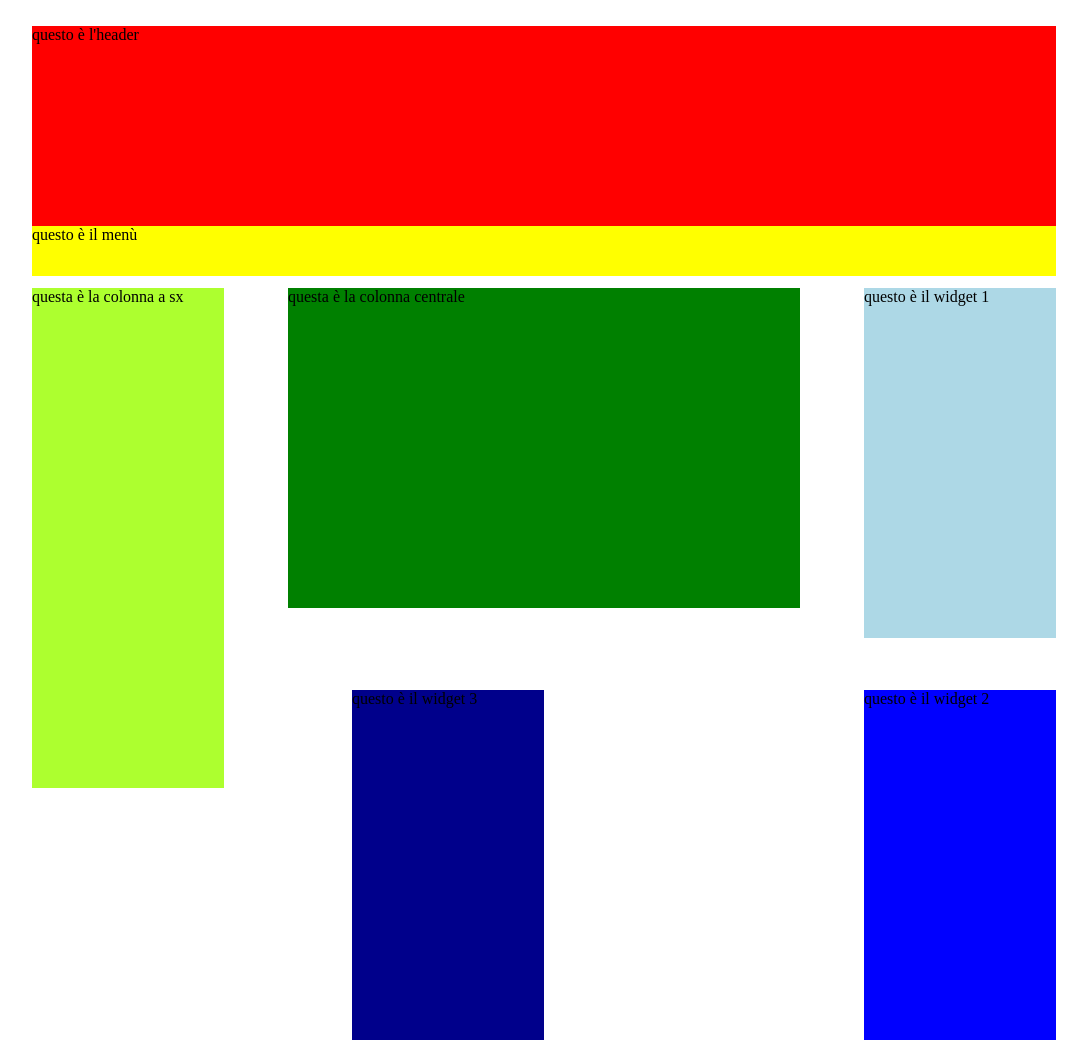
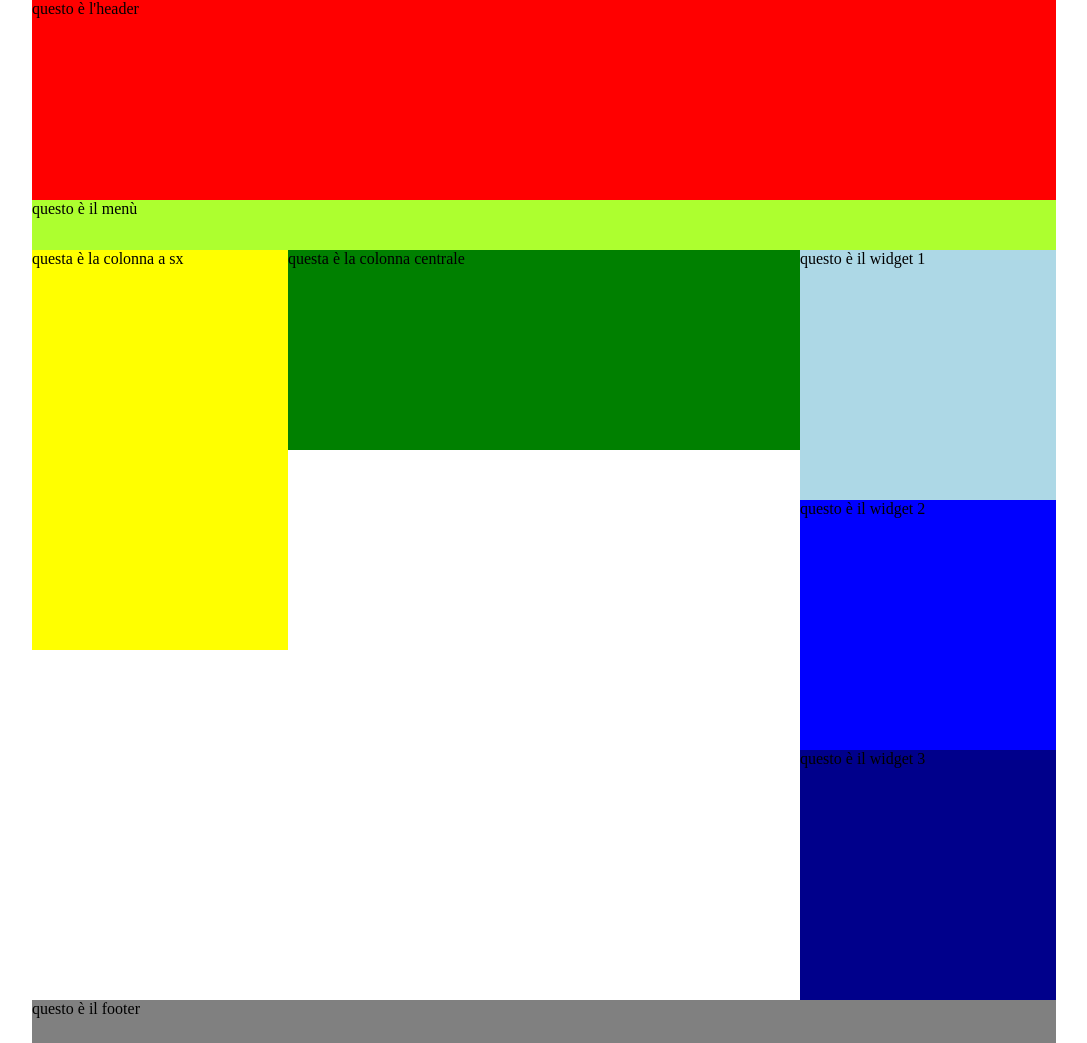
Before and after one commit to Walter-Satriano/htmlcss-struttura-wp, a plain HTML site: page index.html in a window 1280 px wide. Shown: the top 1043 px of the page, without its empty margins (96-1183 px from the left). Drawn offline with Linux system fonts and the light colour scheme.

Commit message:
problema risolto

```diff
--- a/index.html
+++ b/index.html
@@ -8,27 +8,32 @@
 
   <body>
 
+    <div class="container">
       <!--header-->
       <header>
         questo è l'header
       </header>
 
       <!--menù-->
-    <aside>
+      <nav>
         questo è il menù
-    </aside>
+      </nav>
 
       <!--contenitore principale-->
-    <div class="clearfix">
-      <!--sezione principale -->
-      <section>
+      <main class="clearfix">
+
+        <!--colonna sinistra -->
         <div class="colonnasx">
           questa è la colonna a sx
         </div>
 
+        <!--colonna centrale -->
         <div class="colonnacenter">
           questa è la colonna centrale
         </div>
+
+        <!--colonna destra -->
+        <div class="colonnadx">
 
           <div class="widgetdx1">
             questo è il widget 1
@@ -42,13 +47,15 @@
             questo è il widget 3
           </div>
 
-      </section>
         </div>
+      </main>
 
       <!--footer-->
       <footer>
         questo è il footer
       </footer>
 
+    </div>
+
   </body>
 </html>
--- a/master.css
+++ b/master.css
@@ -4,20 +4,23 @@
   box-sizing: border-box;
 }
 
+.container{
+  width: 80%;
+  margin: auto;
+}
+
 header{
   background-color: red;
   height: 200px;
-  margin-top: 2%;
-  margin-left: 10%;
-  margin-right: 10%;
 }
 
-aside{
-  background-color: yellow;
+nav{
+  background-color: greenyellow;
   height: 50px;
-  margin-bottom: 1%;
-  margin-left: 10%;
-  margin-right: 10%;
+}
+
+.clearfix{
+  position: relative;
 }
 
 .clearfix::after{
@@ -27,67 +30,40 @@ aside{
 }
 
 .colonnasx{
-  display: inline-block;
-  position: relative;
-  background-color: greenyellow;
-  height: 500px;
-  width: 15%;
-  float: left;
-  margin-left: 10%;
-  margin-right: 5%;
+  background-color: yellow;
+  height: 400px;
+  width: 25%;
+  float:left;
 }
 
 .colonnacenter{
-  display: inline-block;
-  position: relative;
   background-color: green;
-  height: 320px;
-  width: 40%;
+  height: 200px;
+  width: 50%;
+  float:left;
+}
+
+.colonnadx{
+  width: 25%;
   float: left;
 }
 
 .widgetdx1{
-  display: inline-block;
-  position: relative;
   background-color: lightblue;
-  height: 350px;
-  width: 15%;
-  float: left;
-  margin-left: 5%;
-  margin-right: 10%;
-  margin-bottom: 4%;
+  height: 250px;
 }
 
 .widgetdx2{
-  display: inline-block;
-  position: relative;
   background-color: blue;
-  height: 350px;
-  width: 15%;
-  float: right;
-  margin-left: 5%;
-  margin-right: 10%;
-  margin-bottom: 4%;
+  height: 250px;
 }
 
-/*quest'ultimo elemento non si dispone a dx sotto gli altri due,
-ovvero widget1 e widget2*/
 .widgetdx3{
-  display: inline-block;
-  position: relative;
   background-color: darkblue;
-  height: 350px;
-  width: 15%;
-  float: left;
-  margin-left: 5%;
-  margin-right: 10%;
-  margin-bottom: 4%;
+  height: 250px;
 }
 
 footer{
   background-color: gray;
   height: 200px;
-  margin-left: 10%;
-  margin-right: 10%;
-  margin-bottom: 4%;
 }
```
Lines whose indentation alone changed are shown as unchanged.
